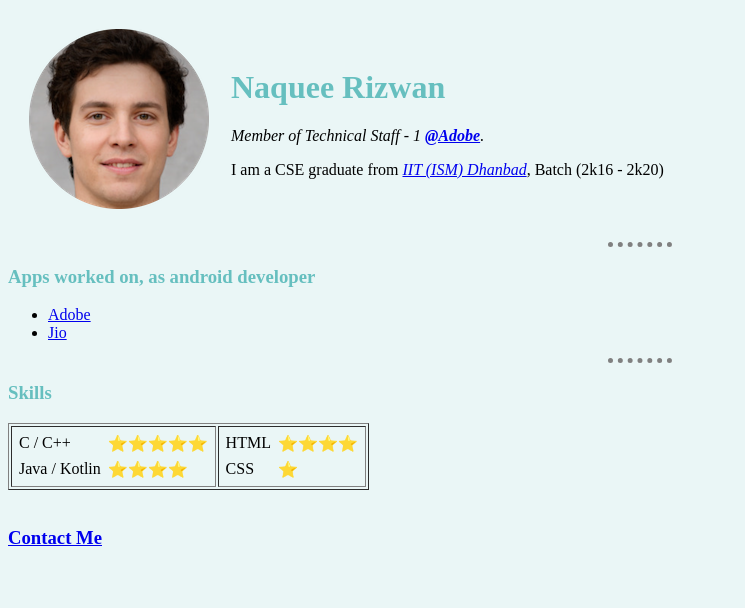
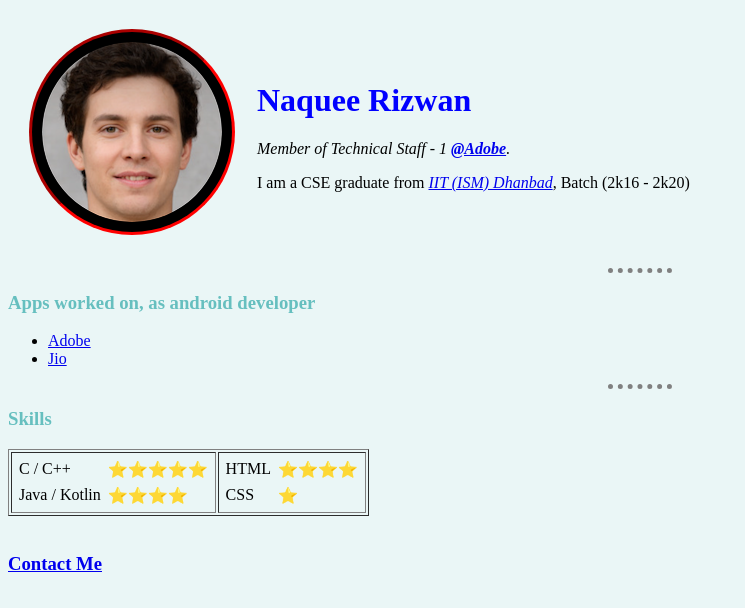
Before and after one commit to naquee-rizwan/frontendDevelopment, a plain HTML site: page index.html in a window 1280 px wide. Shown: the whole page, without its empty margins (0-745 px from the left). Drawn offline with Linux system fonts and the light colour scheme.

Commit message:
Implemented some changes in CSS style sheet to make web pages more attractive.. Have a look at it buddy..

```diff
--- a/css/styles.css
+++ b/css/styles.css
@@ -1,13 +1,5 @@
 body {
   background-color: #EAF6F6;
-}
-
-hr {
-  border-style: none;
-  border-top-style: dotted;
-  border-color: grey;
-  border-width: 5px;
-  width: 5%;
 }
 
 h1,
@@ -15,3 +7,37 @@ h2,
 h3 {
   color: #66BFBF;
 }
+
+hr {
+  border-color: grey;
+  border-style: none;
+  border-top-style: dotted;
+  border-width: 5px;
+  width: 5%;
+}
+
+.circular {
+  border-radius: 100%;
+}
+
+.circular:hover {
+  border-radius: 40%;
+}
+
+.profilePhoto {
+  background-color: black;
+  border-color: red;
+  border-style: inset;
+  padding: 10px;
+}
+
+.profilePhoto:hover {
+  background-color: red;
+  border-color: black;
+  border-style: inset;
+  padding: 10px;
+}
+
+#profileName {
+  color: blue;
+}
--- a/index.html
+++ b/index.html
@@ -11,10 +11,10 @@
   <table cellspacing="20">
     <tr>
       <td>
-        <a href="Images/fake-human-circle-img.png"><img src="Images/fake-human-circle-img.png" alt="Naquee Rizwan"></a>
+        <a href="Images/fake-human-circle-img.png"><img class="profilePhoto circular" src="Images/fake-human-circle-img.png" alt="Naquee Rizwan"></a>
       </td>
       <td>
-        <h1>Naquee Rizwan</h1>
+        <h1 id="profileName">Naquee Rizwan</h1>
         <p><em>Member of Technical Staff - 1 <a href="https://adobe.com"><strong>@Adobe</strong></a>.</em></p>
         <p>I am a CSE graduate from <em><a href="https://www.iitism.ac.in/">IIT (ISM) Dhanbad</a></em>, Batch (2k16 - 2k20)</p>
       </td>
```
